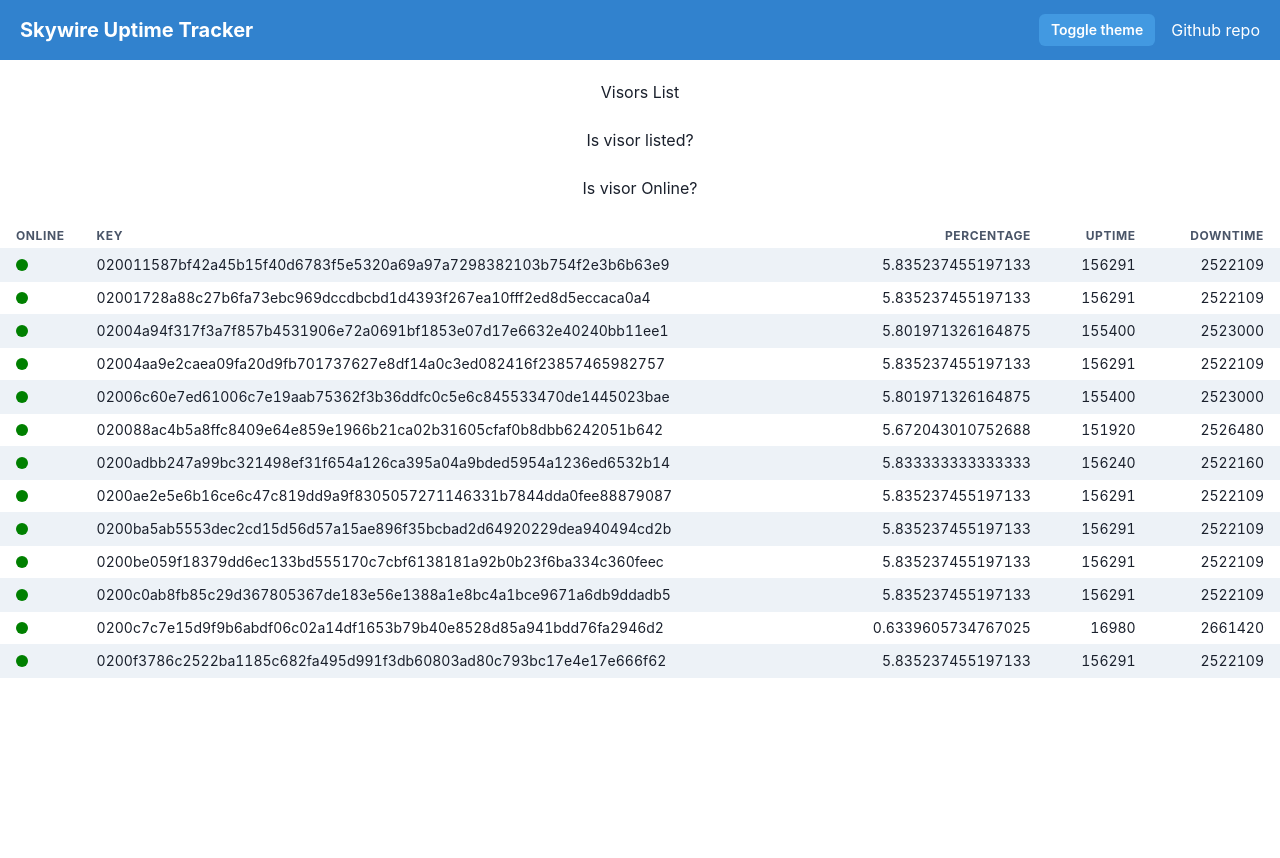
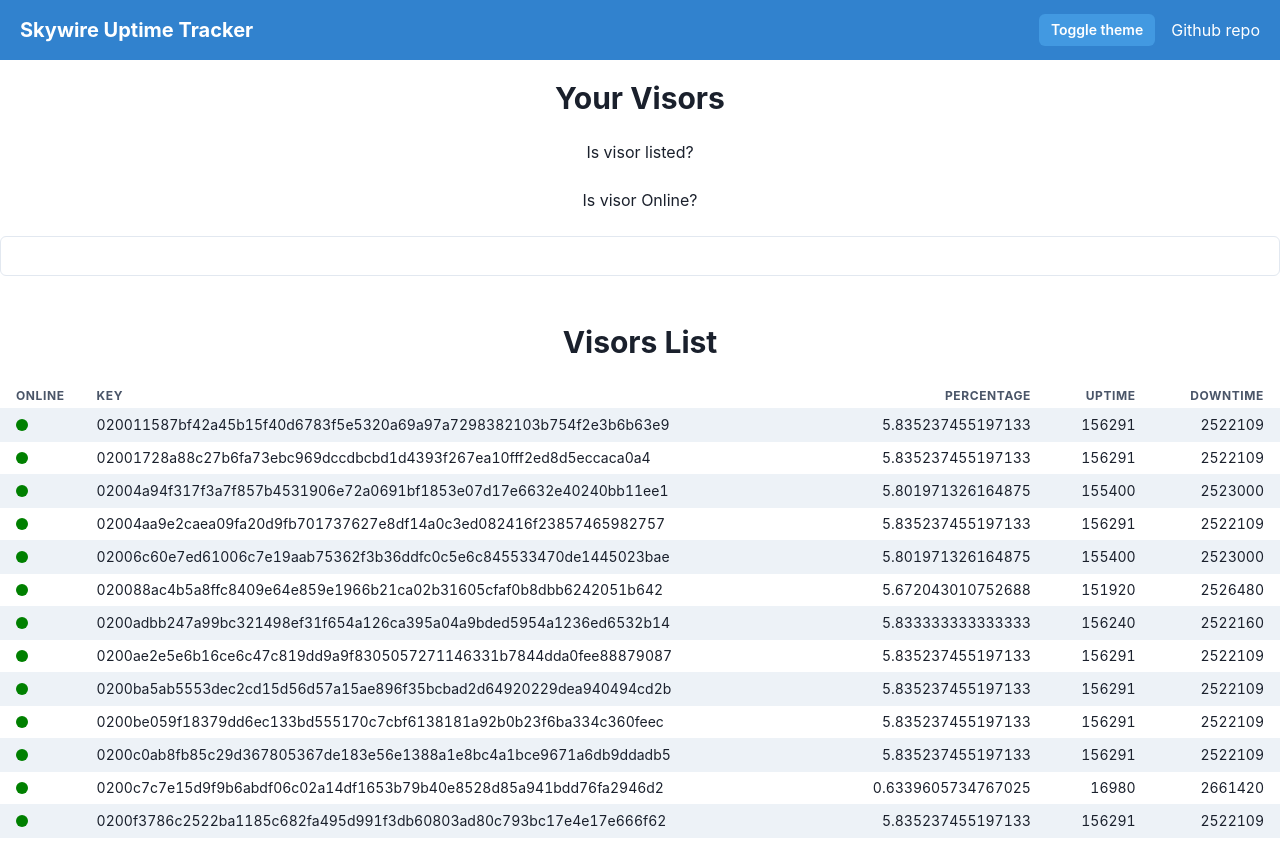
Before and after one commit to madeinchema/skywire-uptime-tracker, a Next.js app: page / in a window 1280 px wide. Before the commit the page ends 800 px from the top, so only its background shows below. Built offline with nearby package versions, Linux system fonts and the light colour scheme.

Commit message:
make VisorsUptimeTable comp, upate types

```diff
--- a/components/VisorSearch.tsx
+++ b/components/VisorSearch.tsx
@@ -2,7 +2,7 @@ import { Input } from '@chakra-ui/input';
 import { Dispatch, SetStateAction } from 'react';
 
 type Props = {
-  value: string;
+  value: string | undefined;
   setValue: Dispatch<SetStateAction<string | undefined>>;
 };
 
--- /dev/null
+++ b/components/VisorsUptimeTable.tsx
@@ -0,0 +1,41 @@
+import { Table, Thead, Tbody, Tr, Th, Td, Box } from '@chakra-ui/react';
+import { VisorUptime } from '../interfaces';
+
+type Props = {
+  dataSource: VisorUptime[] | undefined;
+};
+
+const VisorsUptimeTable = ({ dataSource }: Props) => {
+  return (
+    <Table size="sm" variant="striped">
+      <Thead>
+        <Th width="80px">Online</Th>
+        <Th>Key</Th>
+        <Th isNumeric>Percentage</Th>
+        <Th isNumeric>Uptime</Th>
+        <Th isNumeric>Downtime</Th>
+      </Thead>
+      <Tbody>
+        {dataSource &&
+          dataSource.map((visor) => (
+            <Tr key={visor.key}>
+              <Td>
+                <Box
+                  width={3}
+                  height={3}
+                  borderRadius="100%"
+                  bgColor={visor.online ? 'green' : 'red'}
+                />
+              </Td>
+              <Td>{visor.key}</Td>
+              <Td isNumeric>{visor.percentage}</Td>
+              <Td isNumeric>{visor.uptime}</Td>
+              <Td isNumeric>{visor.downtime}</Td>
+            </Tr>
+          ))}
+      </Tbody>
+    </Table>
+  );
+};
+
+export default VisorsUptimeTable;
--- a/pages/index.tsx
+++ b/pages/index.tsx
@@ -1,13 +1,15 @@
 import { useState } from 'react';
-import { Table, Thead, Tbody, Tr, Th, Td, Box, VStack } from '@chakra-ui/react';
+import { Heading, VStack } from '@chakra-ui/react';
 import Layout from '../components/Layout';
 import useVisorsUptimeList from '../hooks/useVisorsUptimeList';
+import VisorSearch from '../components/VisorSearch';
+import VisorsUptimeTable from '../components/VisorsUptimeTable';
 
 const IndexPage = () => {
   const [inputValue, setInputValue] = useState<string | undefined>(undefined);
   const { visorsUptimeList } = useVisorsUptimeList();
 
-  console.log({ visorsUptimeList });
+  console.log({ inputValue, setInputValue });
 
   const myVisor =
     '020011587bf42a45b15f40d6783f5e5320a69a97a7298382103b754f2e3b6b63e9';
@@ -27,40 +29,20 @@ const IndexPage = () => {
   };
 
   return (
-    <Layout title="Users List | Next.js + TypeScript Example">
+    <Layout>
       <VStack spacing={6}>
-        <h1>Visors List</h1>
+        <Heading as="h1" size="lg">
+          Your Visors
+        </Heading>
         Visor: {myVisor}
         <button onClick={() => isVisorListed(myVisor)}>Is visor listed?</button>
         <button onClick={() => isVisorOnline(myVisor)}>Is visor Online?</button>
-        <Table size="sm" variant="striped">
-          <Thead>
-            <Th width="80px">Online</Th>
-            <Th>Key</Th>
-            <Th isNumeric>Percentage</Th>
-            <Th isNumeric>Uptime</Th>
-            <Th isNumeric>Downtime</Th>
-          </Thead>
-          <Tbody>
-            {visorsUptimeList &&
-              visorsUptimeList.map((visor) => (
-                <Tr key={visor.key}>
-                  <Td>
-                    <Box
-                      width={3}
-                      height={3}
-                      borderRadius="100%"
-                      bgColor={visor.online ? 'green' : 'red'}
-                    />
-                  </Td>
-                  <Td>{visor.key}</Td>
-                  <Td isNumeric>{visor.percentage}</Td>
-                  <Td isNumeric>{visor.uptime}</Td>
-                  <Td isNumeric>{visor.downtime}</Td>
-                </Tr>
-              ))}
-          </Tbody>
-        </Table>
+        <VisorSearch value={inputValue} setValue={setInputValue} />
+        <p>{inputValue}</p>
+        <Heading as="h1" size="lg">
+          Visors List
+        </Heading>
+        <VisorsUptimeTable dataSource={visorsUptimeList} />
       </VStack>
     </Layout>
   );
```
